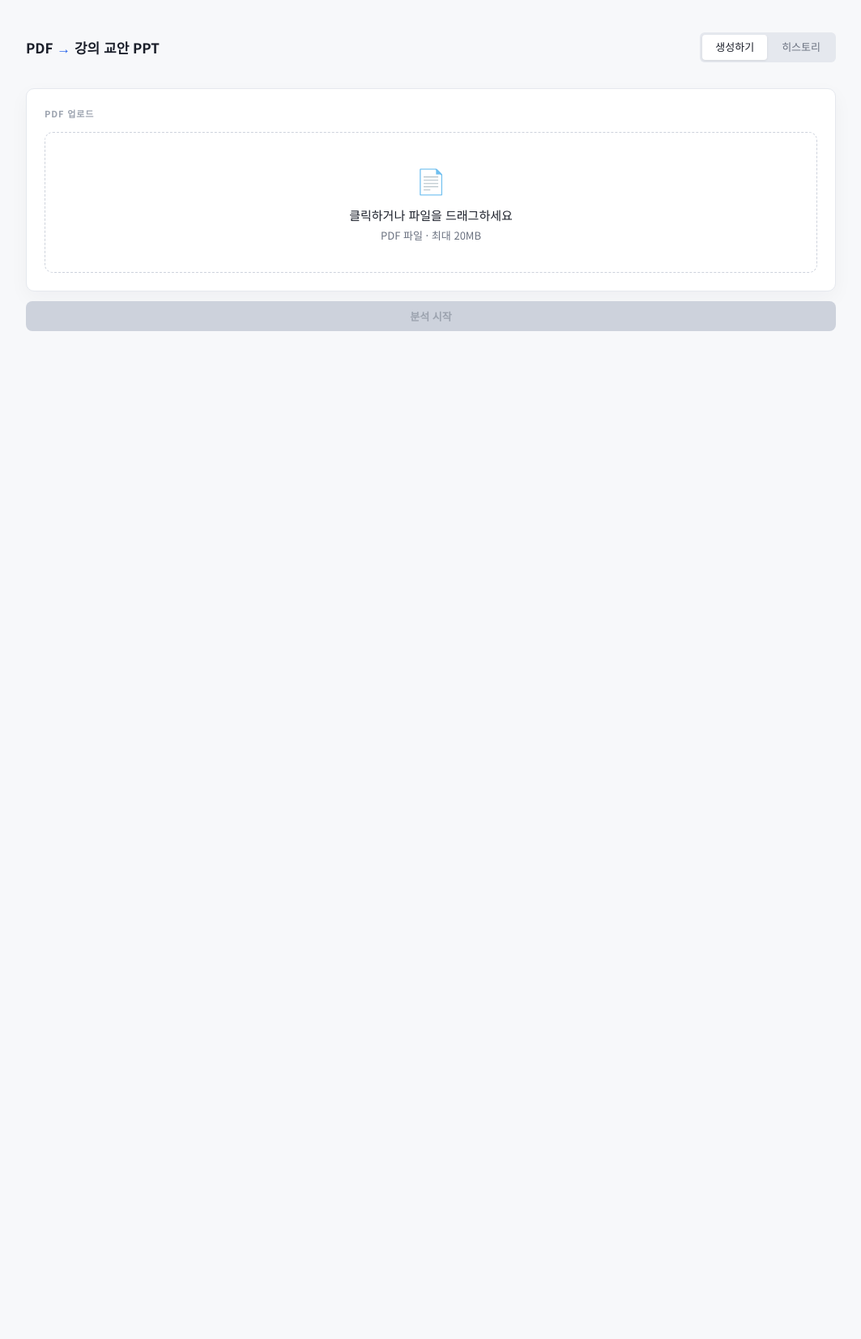
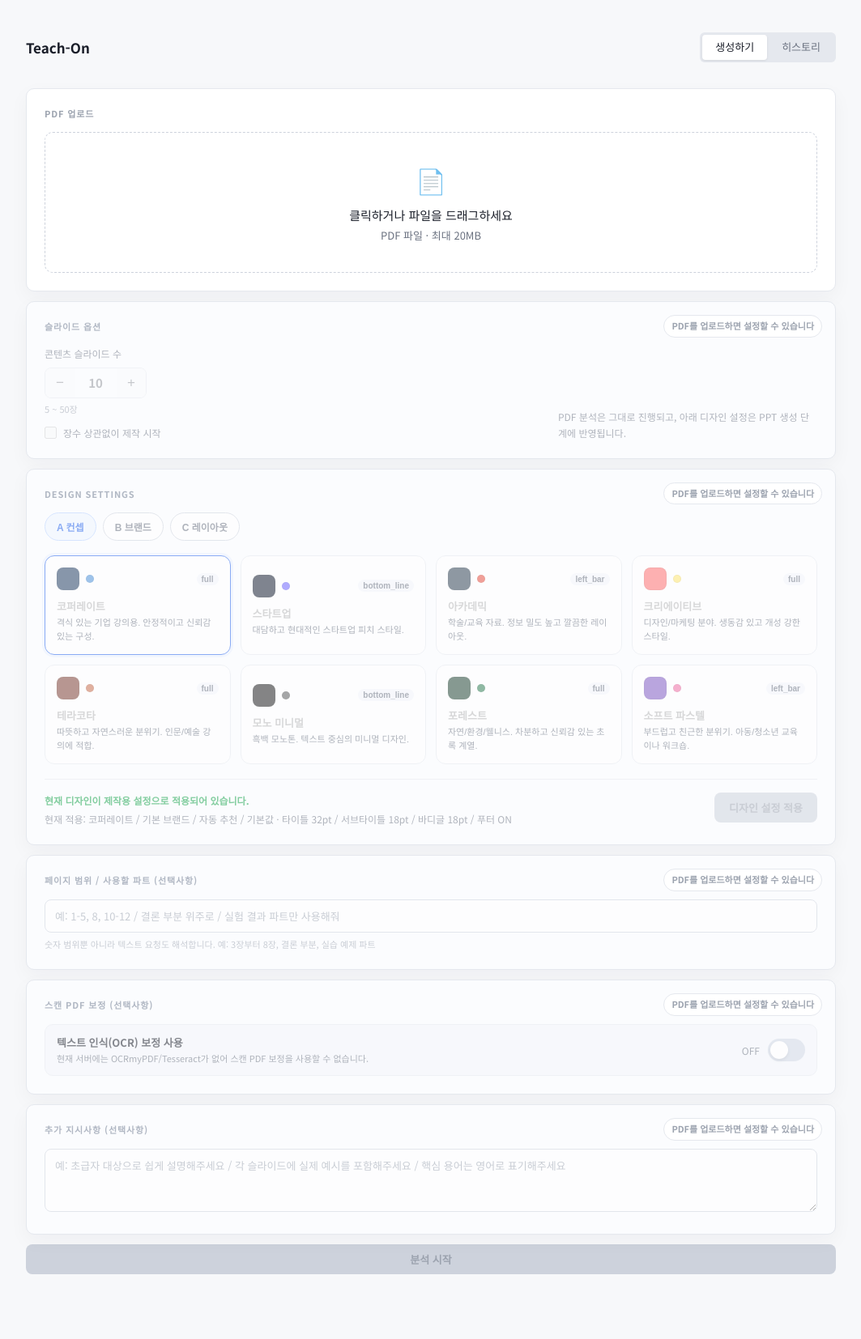
Before and after one commit to ravidesign/lecture-ppt-generator, a Flask app: page / in a window 1280 px wide. Shown: the whole page at 81% size, without its empty margins (108-1171 px from the left). Before the commit the page ends 409 px from the top, so only its background shows below. Run offline with Flask 3, Linux system fonts and the light colour scheme.

Commit message:
feat: show pre-upload controls on main screen

```diff
--- a/templates/index.html
+++ b/templates/index.html
@@ -37,6 +37,20 @@ html,body{min-height:100%;font-family:'Noto Sans KR',sans-serif;background:var(-
 .page{display:none}
 .page.active{display:block}
 .card{background:var(--white);border:1px solid var(--border);border-radius:var(--r);padding:22px;box-shadow:var(--shadow)}
+.card.card-disabled{position:relative;background:#FBFCFE}
+.card.card-disabled::after{content:attr(data-lock-reason);position:absolute;right:16px;top:16px;font-size:11px;font-weight:700;color:var(--hint);background:rgba(255,255,255,.96);border:1px solid var(--border);padding:4px 9px;border-radius:999px;pointer-events:none;z-index:1}
+.card.card-disabled>.card-label{color:#B0B7C3}
+.card.card-disabled>:not(.card-label){opacity:.52}
+.card.card-disabled .btn,
+.card.card-disabled .btn-mini,
+.card.card-disabled .txt-input,
+.card.card-disabled .select-input,
+.card.card-disabled .toggle-row,
+.card.card-disabled .preset-card,
+.card.card-disabled .layout-card,
+.card.card-disabled .font-box,
+.card.card-disabled .logo-box,
+.card.card-disabled .counter{pointer-events:none}
 .card+.card{margin-top:12px}
 .card-label{font-size:11px;font-weight:700;color:var(--hint);text-transform:uppercase;letter-spacing:.08em;margin-bottom:14px}
 .drop{border:1.5px dashed var(--border2);border-radius:var(--r);padding:34px 20px;text-align:center;cursor:pointer;transition:all .2s}
@@ -265,7 +279,7 @@ textarea.txt-input{resize:vertical;min-height:78px;line-height:1.5}
 <div class="wrap">
 
   <div class="top">
-    <div class="logo">PDF <span>→</span> 강의 교안 PPT</div>
+    <div class="logo">Teach-On</div>
     <div class="tabs">
       <div class="tab active" data-pg="generate">생성하기</div>
       <div class="tab" data-pg="history">히스토리</div>
@@ -285,7 +299,7 @@ textarea.txt-input{resize:vertical;min-height:78px;line-height:1.5}
         </div>
       </div>
 
-      <div class="card" id="oc" style="display:none">
+      <div class="card" id="oc">
         <div class="card-label">슬라이드 옵션</div>
         <div class="opts">
           <div>
@@ -307,7 +321,7 @@ textarea.txt-input{resize:vertical;min-height:78px;line-height:1.5}
         </div>
       </div>
 
-      <div class="card" id="dc" style="display:none">
+      <div class="card" id="dc">
         <div class="card-label">Design Settings</div>
         <div class="design-tabs">
           <button class="design-tab active" data-design-tab="concept">A 컨셉</button>
@@ -439,13 +453,13 @@ textarea.txt-input{resize:vertical;min-height:78px;line-height:1.5}
         </div>
       </div>
 
-      <div class="card" id="pc" style="display:none">
+      <div class="card" id="pc">
         <div class="card-label">페이지 범위 / 사용할 파트 (선택사항)</div>
         <input type="text" id="pr" class="txt-input" placeholder="예: 1-5, 8, 10-12 / 결론 부분 위주로 / 실험 결과 파트만 사용해줘">
         <div style="font-size:11px;color:var(--hint);margin-top:6px">숫자 범위뿐 아니라 텍스트 요청도 해석합니다. 예: 3장부터 8장, 결론 부분, 실습 예제 파트</div>
       </div>
 
-      <div class="card" id="scanCard" style="display:none">
+      <div class="card" id="scanCard">
         <div class="card-label">스캔 PDF 보정 (선택사항)</div>
         <div class="toggle-row">
           <div>
@@ -462,7 +476,7 @@ textarea.txt-input{resize:vertical;min-height:78px;line-height:1.5}
         </div>
       </div>
 
-      <div class="card" id="epc" style="display:none">
+      <div class="card" id="epc">
         <div class="card-label">추가 지시사항 (선택사항)</div>
         <textarea id="ep" class="txt-input" placeholder="예: 초급자 대상으로 쉽게 설명해주세요 / 각 슬라이드에 실제 예시를 포함해주세요 / 핵심 용어는 영어로 표기해주세요"></textarea>
       </div>
@@ -939,25 +953,57 @@ function buildDownloadUrl(uid, downloadName) {
 
 function updateSlideCountUI() {
   const auto = S.auto_slide_count;
+  const locked = !S.file;
   $('cv').textContent = auto ? 'AUTO' : String(S.cnt);
-  $('bm').disabled = auto;
-  $('bp').disabled = auto;
-  $('bm').style.cursor = auto ? 'not-allowed' : 'pointer';
-  $('bp').style.cursor = auto ? 'not-allowed' : 'pointer';
-  document.querySelector('.counter').classList.toggle('disabled', auto);
+  $('bm').disabled = locked || auto;
+  $('bp').disabled = locked || auto;
+  $('autoSlideCount').disabled = locked;
+  $('bm').style.cursor = (locked || auto) ? 'not-allowed' : 'pointer';
+  $('bp').style.cursor = (locked || auto) ? 'not-allowed' : 'pointer';
+  document.querySelector('.counter').classList.toggle('disabled', locked || auto);
   $('autoSlideCount').checked = auto;
+}
+
+function setCardLocked(cardId, locked, reason='') {
+  const card = $(cardId);
+  card.classList.toggle('card-disabled', locked);
+  if (locked && reason) card.setAttribute('data-lock-reason', reason);
+  else card.removeAttribute('data-lock-reason');
+  card.setAttribute('aria-disabled', locked ? 'true' : 'false');
+
+  card.querySelectorAll('input,select,textarea,button').forEach(control => {
+    if (cardId === 'scanCard' && control.id === 'enhanceScansToggle') return;
+    control.disabled = locked;
+  });
+}
+
+function syncUploadLockedState() {
+  const hasFile = !!S.file;
+  const uploadReason = 'PDF를 업로드하면 설정할 수 있습니다';
+
+  setCardLocked('oc', !hasFile, uploadReason);
+  setCardLocked('dc', !hasFile, uploadReason);
+  setCardLocked('pc', !hasFile, uploadReason);
+  setCardLocked('epc', !hasFile, uploadReason);
+  updateSlideCountUI();
 }
 
 function syncScanControls() {
   const toggle = $('enhanceScansToggle');
+  const hasFile = !!S.file;
   const available = !!S.ocr_available;
   if (!available) S.enhance_scans = false;
   toggle.checked = available ? S.enhance_scans : false;
-  toggle.disabled = !available;
+  toggle.disabled = !hasFile || !available;
   $('scanToggleText').textContent = toggle.checked ? 'ON' : 'OFF';
   $('scanSupportText').textContent = available
     ? '스캔본이나 이미지형 PDF일 때 OCR 보정 후 분석합니다.'
     : '현재 서버에는 OCRmyPDF/Tesseract가 없어 스캔 PDF 보정을 사용할 수 없습니다.';
+  setCardLocked(
+    'scanCard',
+    !hasFile || !available,
+    !hasFile ? 'PDF를 업로드하면 설정할 수 있습니다' : '현재 서버에서 OCR 보정을 사용할 수 없습니다'
+  );
 }
 
 function renderPresetGrid() {
@@ -1214,6 +1260,8 @@ async function ensureDesignMeta() {
   }
 
   syncDesignInputs();
+  syncUploadLockedState();
+  syncScanControls();
 }
 
 async function ensureCapabilities() {
@@ -1229,11 +1277,8 @@ async function ensureCapabilities() {
 }
 
 function showDesignCards() {
-  $('oc').style.display = 'block';
-  $('dc').style.display = 'block';
-  $('pc').style.display = 'block';
-  $('scanCard').style.display = S.ocr_available ? 'block' : 'none';
-  $('epc').style.display = 'block';
+  syncUploadLockedState();
+  syncScanControls();
 }
 
 document.querySelectorAll('.tab').forEach(tab => {
@@ -1277,7 +1322,6 @@ function setFile(file) {
   $('df').textContent = (file.size / 1024).toFixed(0) + ' KB';
   dz.classList.add('ok');
   showDesignCards();
-  syncScanControls();
   $('ab').disabled = false;
   hideSt('st1');
   $('downloadNameInput').value = S.download_name;
@@ -1897,11 +1941,6 @@ $('rb').onclick = () => {
   $('dt').textContent = '클릭하거나 파일을 드래그하세요';
   $('df').style.display = 'none';
   dz.classList.remove('ok');
-  $('oc').style.display = 'none';
-  $('dc').style.display = 'none';
-  $('pc').style.display = 'none';
-  $('scanCard').style.display = 'none';
-  $('epc').style.display = 'none';
   $('pr').value = '';
   $('ep').value = '';
   $('downloadNameInput').value = '';
@@ -1917,6 +1956,7 @@ $('rb').onclick = () => {
   hideSt('st2');
   syncDesignInputs();
   updateSlideCountUI();
+  syncUploadLockedState();
   syncScanControls();
 };
 
@@ -1989,6 +2029,7 @@ renderLayoutGrid();
 ensureDesignMeta();
 ensureCapabilities();
 updateSlideCountUI();
+syncUploadLockedState();
 
 const resumeUid = PAGE_PARAMS.get('resume');
 if (resumeUid) {
```
